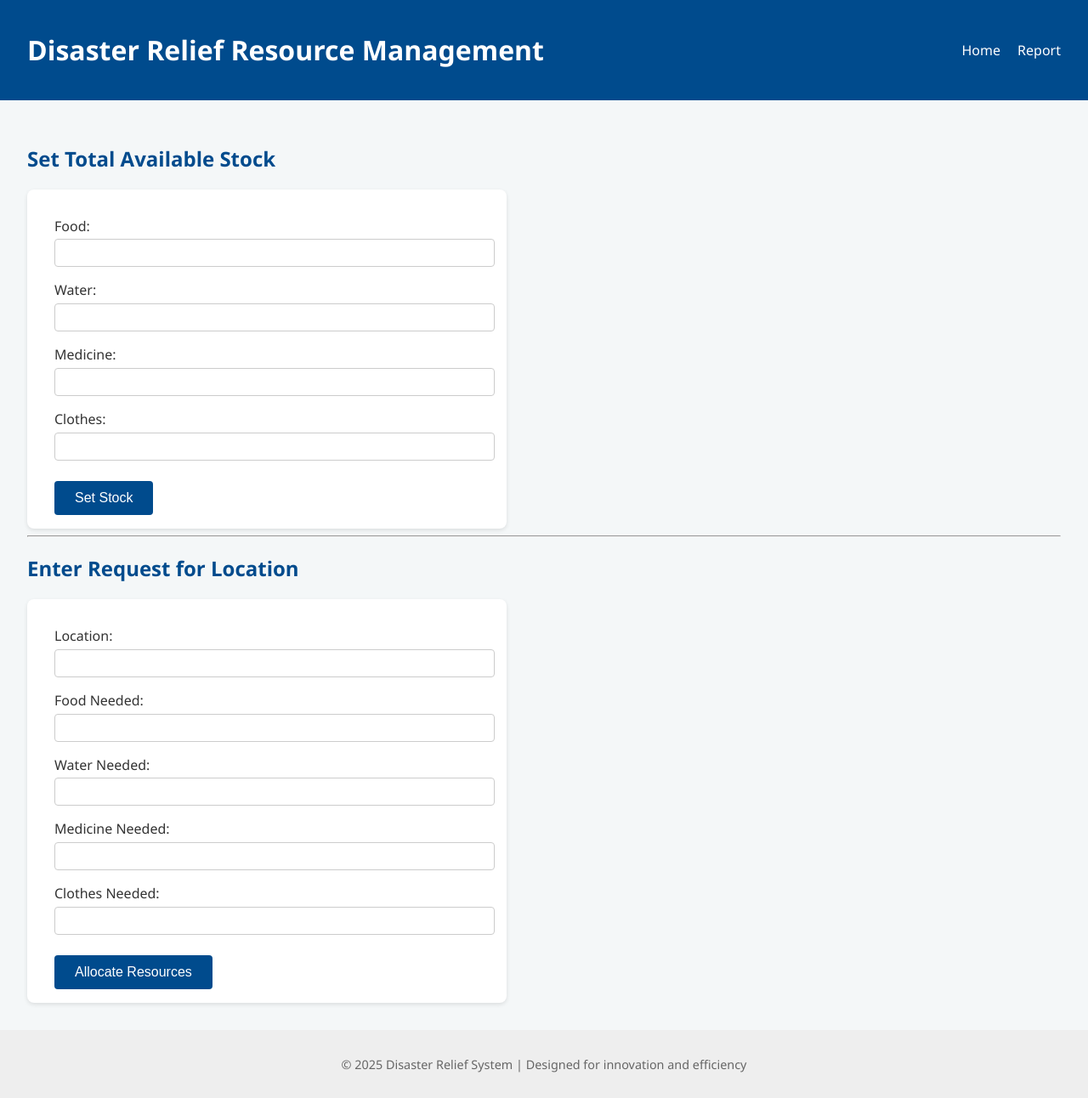
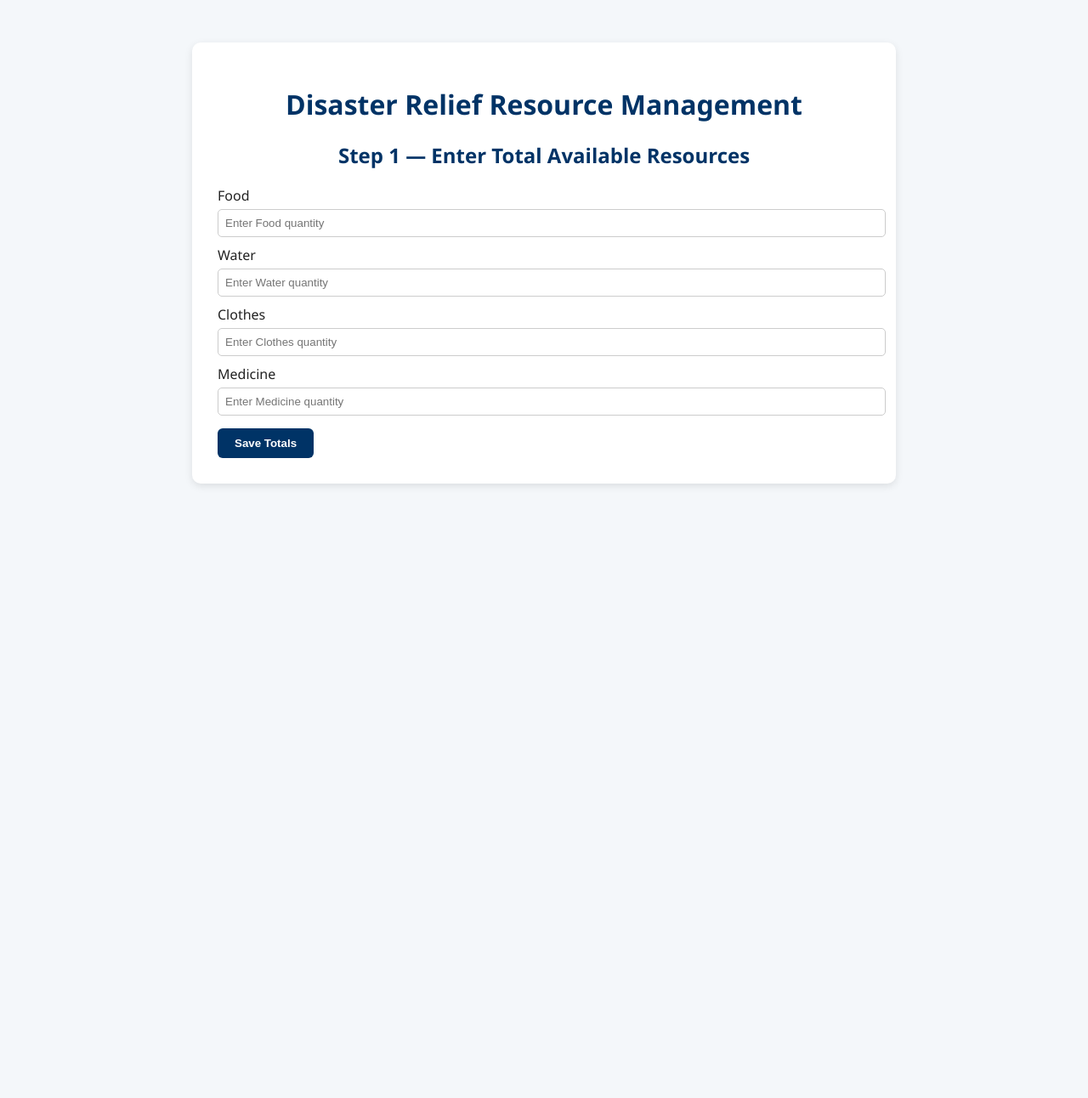
Before and after one commit to AkshayaSanga/disaster-relief-system, a Flask app: page / in a window 1280 px wide. Shown: the whole page at 85% size. After the commit the page ends 572 px from the top, so only its background shows below. Run offline with Flask 3, Linux system fonts and the light colour scheme.

Commit message:
Final working version of Disaster Relief Resource Allocation System

```diff
--- a/app.py
+++ b/app.py
@@ -1,104 +1,115 @@
-from flask import Flask, render_template, request, redirect, url_for, session
-from collections import defaultdict
+from flask import Flask, render_template, request, redirect, url_for
 
 app = Flask(__name__)
-app.secret_key = "disaster_relief_secret_key"
 
-# --- Helper Functions ---
+# -----------------------------
+# Global variables
+# -----------------------------
+total_resources = {}
+remaining_resources = {}
+allocations = []
 
-def calculate_allocation(request_data, total_stock):
-    allocation_results = []
-    total_priority = 0
 
-    for resource, requested in request_data.items():
-        available = total_stock.get(resource, 0)
-        if requested <= available:
-            allocated = requested
-            alloc_type = "Full"
-        elif available > 0:
-            allocated = available
-            alloc_type = "Partial"
-        else:
-            allocated = 0
-            alloc_type = "None"
+# -----------------------------
+# Step 1 – Enter Total Stock
+# -----------------------------
+@app.route('/')
+def home():
+    """Initial resource input page."""
+    return render_template('index.html', total=None)
 
-        # Update remaining stock
-        total_stock[resource] = max(available - allocated, 0)
 
-        # Calculate priority (arbitrary but consistent weight)
-        priority = allocated * {"food": 9, "water": 8, "medicine": 10, "clothes": 5}.get(resource, 1)
-        total_priority += priority
+@app.route('/save_totals', methods=['POST'])
+def save_totals():
+    """Save total available stock and start allocation."""
+    global total_resources, remaining_resources, allocations
 
-        allocation_results.append({
-            "resource": resource.capitalize(),
-            "available": available,
-            "requested": requested,
-            "allocated": allocated,
-            "type": alloc_type,
-            "priority": priority
+    total_resources = {
+        "Food": int(request.form['food']),
+        "Water": int(request.form['water']),
+        "Clothes": int(request.form['clothes']),
+        "Medicine": int(request.form['medicine'])
+    }
+
+    remaining_resources = total_resources.copy()
+    allocations = []
+
+    # Redirect immediately to allocation step
+    return redirect(url_for('allocate'))
+
+
+# -----------------------------
+# Step 2 – Resource Allocation
+# -----------------------------
+@app.route('/allocate', methods=['GET', 'POST'])
+def allocate():
+    """Handle each new location request."""
+    global remaining_resources, allocations
+
+    if request.method == 'POST':
+        # Generate a simple location label
+        location_name = f"Location {len(allocations) + 1}"
+
+        # Get requested quantities
+        requests_data = {
+            "Food": int(request.form['food']),
+            "Water": int(request.form['water']),
+            "Clothes": int(request.form['clothes']),
+            "Medicine": int(request.form['medicine'])
+        }
+
+        allocation_result = {}
+        total_priority = 0
+
+        # Allocation logic
+        for resource, req_qty in requests_data.items():
+            avail = remaining_resources.get(resource, 0)
+            if req_qty <= avail:
+                allocated = req_qty
+                status = "Full"
+            elif avail > 0:
+                allocated = avail
+                status = "Partial"
+            else:
+                allocated = 0
+                status = "None"
+
+            remaining_resources[resource] = max(avail - allocated, 0)
+            priority = allocated * 10
+            total_priority += priority
+
+            allocation_result[resource] = {
+                "Requested": req_qty,
+                "Allocated": allocated,
+                "Type": status,
+                "Priority": priority
+            }
+
+        # Save this location’s allocation
+        allocations.append({
+            "location": location_name,
+            "resources": allocation_result,
+            "total_priority": total_priority
         })
 
-    return allocation_results, total_priority
+        # If stock exhausted or user clicks Exit, go to report
+        if all(v == 0 for v in remaining_resources.values()) or 'exit' in request.form:
+            return redirect(url_for('result'))
+
+    return render_template('request.html', remaining=remaining_resources)
 
 
-# --- Routes ---
-
-@app.route("/")
-def index():
-    remaining = session.get("remaining_stock", None)
-    return render_template("index.html", remaining=remaining)
+# -----------------------------
+# Step 3 – Final Report
+# -----------------------------
+@app.route('/result')
+def result():
+    """Display final summary report."""
+    return render_template('result.html', allocations=allocations, remaining=remaining_resources)
 
 
-@app.route("/set_stock", methods=["POST"])
-def set_stock():
-    session["total_stock"] = {
-        "food": int(request.form["food"]),
-        "water": int(request.form["water"]),
-        "medicine": int(request.form["medicine"]),
-        "clothes": int(request.form["clothes"])
-    }
-    session["remaining_stock"] = session["total_stock"].copy()
-    session["report"] = []
-    return redirect(url_for("index"))
-
-
-@app.route("/allocate", methods=["POST"])
-def allocate():
-    if "remaining_stock" not in session:
-        return redirect(url_for("index"))
-
-    location = request.form["location"]
-
-    request_data = {
-        "food": int(request.form["food"]),
-        "water": int(request.form["water"]),
-        "medicine": int(request.form["medicine"]),
-        "clothes": int(request.form["clothes"])
-    }
-
-    remaining_stock = session["remaining_stock"]
-    results, total_priority = calculate_allocation(request_data, remaining_stock)
-
-    # Append to report
-    report = session.get("report", [])
-    for entry in results:
-        entry["location"] = location
-        report.append(entry)
-
-    session["remaining_stock"] = remaining_stock
-    session["report"] = report
-
-    return redirect(url_for("report"))
-
-
-@app.route("/report")
-def report():
-    report = session.get("report", [])
-    remaining = session.get("remaining_stock", {"food": 0, "water": 0, "medicine": 0, "clothes": 0})
-    total_priority = sum(item["priority"] for item in report)
-    return render_template("report.html", report=report, remaining=remaining, total_priority=total_priority)
-
-
-# --- Main Entry Point ---
-if __name__ == "__main__":
-    app.run(debug=True)
+# -----------------------------
+# Run the app
+# -----------------------------
+if __name__ == '__main__':
+    app.run(debug=True, use_reloader=False)
--- a/static/style.css
+++ b/static/style.css
@@ -1,105 +1,83 @@
 body {
-    font-family: "Segoe UI", Tahoma, Geneva, Verdana, sans-serif;
-    background: #f4f7f8;
-    color: #333;
+  font-family: "Segoe UI", Arial, sans-serif;
+  background: #f4f7fa;
+  color: #222;
   margin: 0;
   padding: 0;
 }
 
-header {
-    background: #004b8d;
-    color: #fff;
-    padding: 1rem 2rem;
-    display: flex;
-    justify-content: space-between;
-    align-items: center;
+.container {
+  width: 60%;
+  margin: 50px auto;
+  background: white;
+  padding: 30px;
+  border-radius: 10px;
+  box-shadow: 0 3px 10px rgba(0,0,0,0.1);
 }
 
-nav a {
-    color: #fff;
-    text-decoration: none;
-    margin-left: 1rem;
-    font-weight: 500;
-}
-
-nav a:hover {
-    text-decoration: underline;
-}
-
-main {
-    padding: 2rem;
-}
-
-h2 {
-    color: #004b8d;
-}
-
-form {
-    background: #fff;
-    padding: 1rem 2rem;
-    border-radius: 8px;
-    box-shadow: 0 2px 5px rgba(0,0,0,0.1);
-    max-width: 500px;
+h1, h2, h3 {
+  text-align: center;
+  color: #003366;
+  font-weight: 600;
 }
 
 label {
   display: block;
-    margin-top: 1rem;
+  margin-top: 10px;
+  font-weight: 500;
 }
 
-input {
+input[type="number"] {
   width: 100%;
-    padding: 0.5rem;
-    margin-top: 0.3rem;
+  padding: 8px;
+  margin-top: 5px;
   border: 1px solid #ccc;
-    border-radius: 4px;
+  border-radius: 5px;
 }
 
-button {
-    margin-top: 1.5rem;
-    padding: 0.7rem 1.5rem;
+button, .btn, .btn-secondary {
+  display: inline-block;
+  padding: 10px 20px;
+  margin-top: 15px;
   border: none;
-    background: #004b8d;
-    color: #fff;
-    font-size: 1rem;
-    border-radius: 4px;
+  border-radius: 6px;
+  font-weight: 600;
   cursor: pointer;
+  text-decoration: none;
+  text-align: center;
 }
 
-button:hover {
-    background: #003366;
+.btn {
+  background-color: #003366;
+  color: white;
+}
+
+.btn:hover {
+  background-color: #00509e;
+}
+
+.btn-secondary {
+  background-color: #e2e8f0;
+  color: #2d3748;
 }
 
 table {
-    width: 100%;
+  width: 80%;
+  margin: 20px auto;
   border-collapse: collapse;
-    background: #fff;
-    box-shadow: 0 2px 5px rgba(0,0,0,0.1);
+  text-align: center;
 }
 
 th, td {
-    border: 1px solid #ddd;
-    padding: 0.8rem;
-    text-align: center;
+  border: 1px solid #ccc;
+  padding: 10px;
 }
 
 th {
-    background-color: #004b8d;
+  background-color: #003366;
   color: white;
 }
 
-.summary {
-    margin-top: 2rem;
-    background: #fff;
-    padding: 1rem;
-    border-radius: 8px;
-    box-shadow: 0 2px 5px rgba(0,0,0,0.1);
+.center {
+  text-align: center;
 }
-
-footer {
-    text-align: center;
-    padding: 1rem;
-    background: #eee;
-    font-size: 0.9rem;
-    color: #666;
-}
--- a/templates/index.html
+++ b/templates/index.html
@@ -1,49 +1,30 @@
-{% extends 'layout.html' %}
-{% block content %}
-<section class="form-section">
-    <h2>Set Total Available Stock</h2>
-    <form method="POST" action="{{ url_for('set_stock') }}">
-        <label>Food:</label>
-        <input type="number" name="food" required>
-        <label>Water:</label>
-        <input type="number" name="water" required>
-        <label>Medicine:</label>
-        <input type="number" name="medicine" required>
-        <label>Clothes:</label>
-        <input type="number" name="clothes" required>
-        <button type="submit">Set Stock</button>
+<!DOCTYPE html>
+<html lang="en">
+<head>
+  <meta charset="UTF-8">
+  <title>Disaster Relief Resource Management</title>
+  <link rel="stylesheet" href="{{ url_for('static', filename='style.css') }}">
+</head>
+<body>
+  <div class="container">
+    <h1>Disaster Relief Resource Management</h1>
+    <h2>Step 1 — Enter Total Available Resources</h2>
+
+    <form action="{{ url_for('save_totals') }}" method="post" class="form-card">
+      <label>Food</label>
+      <input type="number" name="food" placeholder="Enter Food quantity" required min="1">
+
+      <label>Water</label>
+      <input type="number" name="water" placeholder="Enter Water quantity" required min="1">
+
+      <label>Clothes</label>
+      <input type="number" name="clothes" placeholder="Enter Clothes quantity" required min="1">
+
+      <label>Medicine</label>
+      <input type="number" name="medicine" placeholder="Enter Medicine quantity" required min="1">
+
+      <button type="submit" class="btn">Save Totals</button>
     </form>
-</section>
-
-<hr>
-
-<section class="form-section">
-    <h2>Enter Request for Location</h2>
-    <form method="POST" action="{{ url_for('allocate') }}">
-        <label>Location:</label>
-        <input type="text" name="location" required>
-        <label>Food Needed:</label>
-        <input type="number" name="food" required>
-        <label>Water Needed:</label>
-        <input type="number" name="water" required>
-        <label>Medicine Needed:</label>
-        <input type="number" name="medicine" required>
-        <label>Clothes Needed:</label>
-        <input type="number" name="clothes" required>
-        <button type="submit">Allocate Resources</button>
-    </form>
-</section>
-
-{% if remaining %}
-<hr>
-<section class="status-section">
-    <h3>Current Remaining Stock</h3>
-    <ul>
-        <li>Food: {{ remaining.food }}</li>
-        <li>Water: {{ remaining.water }}</li>
-        <li>Medicine: {{ remaining.medicine }}</li>
-        <li>Clothes: {{ remaining.clothes }}</li>
-    </ul>
-</section>
-{% endif %}
-{% endblock %}
+  </div>
+</body>
+</html>
--- a/templates/layout.html
+++ /dev/null
@@ -1,26 +0,0 @@
-<!DOCTYPE html>
-<html lang="en">
-<head>
-    <meta charset="UTF-8">
-    <meta name="viewport" content="width=device-width, initial-scale=1.0">
-    <title>Disaster Relief Resource System</title>
-    <link rel="stylesheet" href="{{ url_for('static', filename='style.css') }}">
-</head>
-<body>
-    <header>
-        <h1>Disaster Relief Resource Management</h1>
-        <nav>
-            <a href="{{ url_for('index') }}">Home</a>
-            <a href="{{ url_for('report') }}">Report</a>
-        </nav>
-    </header>
-
-    <main>
-        {% block content %}{% endblock %}
-    </main>
-
-    <footer>
-        <p>© 2025 Disaster Relief System | Designed for innovation and efficiency</p>
-    </footer>
-</body>
-</html>
```
Also changed, not shown: requirements.txt (+5 -2 lines), templates/admin.html (deleted, +0 -69 lines), templates/request.html (added, +40 -0 lines), templates/result.html (+33 -33 lines), templates/totals.html (added, +24 -0 lines). Lines whose indentation alone changed are shown as unchanged.
